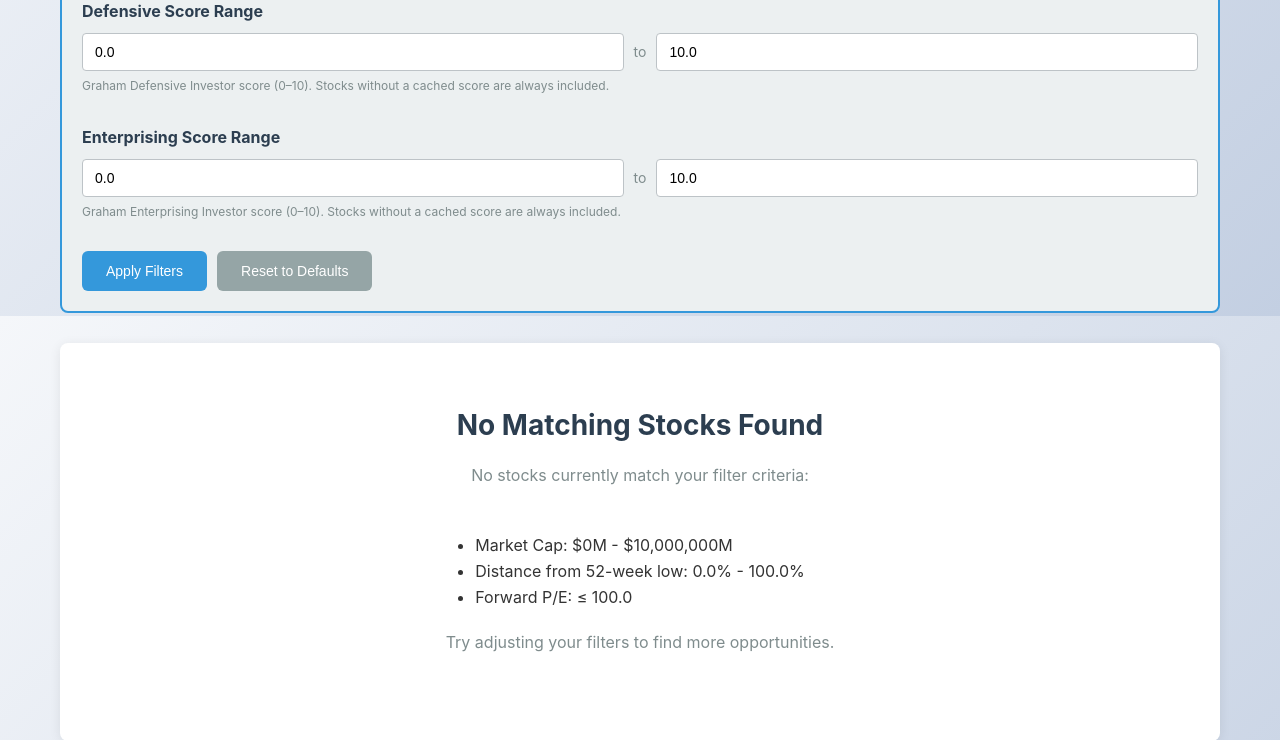
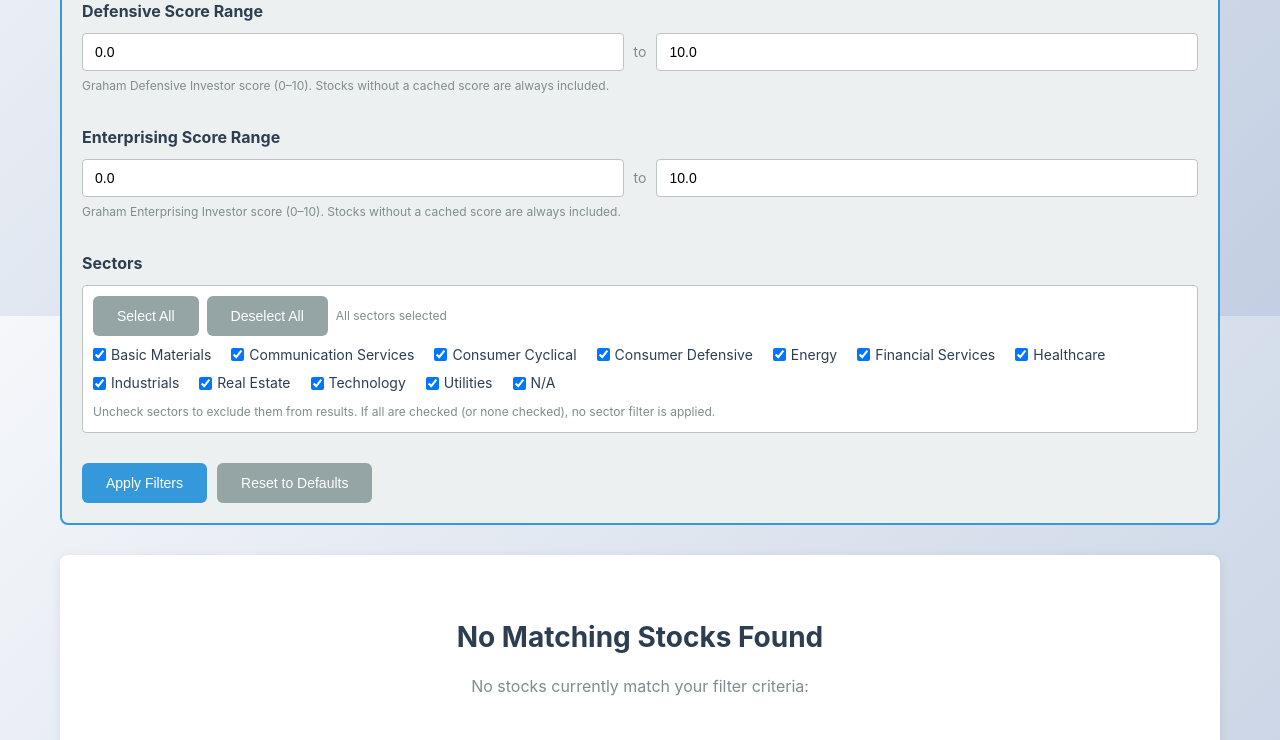
Before and after one commit to qchrisd/Stock-Tracker, a Flask app: page /research in a window 1280 px wide. Shown: the part 1284-2024 px from the top of the page. Run offline with Flask 3, Linux system fonts and the light colour scheme; data comes from the database, SQL or seed files in the repository.

Commit message:
Adds filter for sector

```diff
--- a/app/routes.py
+++ b/app/routes.py
@@ -1709,6 +1709,7 @@ def research():
     suggestions = []
     error_message = None
     cache_status = None
+    available_sectors = []
 
     symbols_input = request.args.get('symbols', '').strip()
     market_cap_min_m = request.args.get('market_cap_min', 0, type=float)
@@ -1722,10 +1723,25 @@ def research():
     defensive_score_max = request.args.get('defensive_score_max', 10, type=float)
     enterprising_score_min = request.args.get('enterprising_score_min', 0, type=float)
     enterprising_score_max = request.args.get('enterprising_score_max', 10, type=float)
+    selected_sectors = request.args.getlist('sectors')
+
+    _default_sectors = [
+        'Basic Materials', 'Communication Services', 'Consumer Cyclical',
+        'Consumer Defensive', 'Energy', 'Financial Services', 'Healthcare',
+        'Industrials', 'Real Estate', 'Technology', 'Utilities', 'N/A',
+    ]
 
     cs = db_manager.get_cache_session()
     try:
         cache_count = cs.query(StockCache).count()
+        if cache_count > 0:
+            sector_rows = cs.query(StockCache.sector).distinct().order_by(StockCache.sector).all()
+            available_sectors = sorted([r[0] for r in sector_rows if r[0] and r[0] != 'N/A'])
+            if any(r[0] == 'N/A' for r in sector_rows if r[0]):
+                available_sectors.append('N/A')
+        else:
+            available_sectors = _default_sectors
+
         if symbols_input:
             symbols_to_search = [s.strip().upper() for s in symbols_input.split(',') if s.strip()]
             cache_status = f'Searching {len(symbols_to_search)} custom symbols (live data)'
@@ -1745,6 +1761,8 @@ def research():
                     mc = info.get('marketCap')
                     if not mc: continue
                     mc_b = mc / 1e9
+                    stock_sector = info.get('sector', 'N/A')
+                    if selected_sectors and stock_sector not in selected_sectors: continue
                     if not (distance_min <= dist <= distance_max and fpe <= forward_pe_max
                             and market_cap_min <= mc_b <= market_cap_max): continue
                     eps = info.get('trailingEps')
@@ -1758,7 +1776,7 @@ def research():
                         'symbol': symbol, 'name': info.get('longName', symbol),
                         'current_price': current_price, 'week_52_low': w52l, 'week_52_high': w52h,
                         'distance_from_low': dist, 'forward_pe': fpe, 'market_cap': mc,
-                        'market_cap_billions': mc_b, 'sector': info.get('sector', 'N/A'),
+                        'market_cap_billions': mc_b, 'sector': stock_sector,
                         'dividend_yield': info.get('dividendYield', 0),
                         'pe_ratio': info.get('trailingPE'), 'eps': eps,
                         'book_value_per_share': bvps, 'graham_number': gn,
@@ -1770,12 +1788,15 @@ def research():
                 except Exception: continue
         elif cache_count > 0:
             cache_status = f'\u2713 {cache_count:,} stocks cached and ready to search'
-            cached_stocks = cs.query(StockCache).filter(
+            cache_query = cs.query(StockCache).filter(
                 StockCache.market_cap_billions >= market_cap_min,
                 StockCache.market_cap_billions <= market_cap_max,
                 StockCache.distance_from_low >= distance_min,
                 StockCache.distance_from_low <= distance_max,
-            ).all()
+            )
+            if selected_sectors:
+                cache_query = cache_query.filter(StockCache.sector.in_(selected_sectors))
+            cached_stocks = cache_query.all()
             for stock in cached_stocks:
                 fpe = stock.forward_pe or stock.trailing_pe or 0
                 if fpe == 0 or fpe > forward_pe_max: continue
@@ -1816,7 +1837,8 @@ def research():
                            distance_min=distance_min, distance_max=distance_max,
                            forward_pe_max=forward_pe_max,
                            defensive_score_min=defensive_score_min, defensive_score_max=defensive_score_max,
-                           enterprising_score_min=enterprising_score_min, enterprising_score_max=enterprising_score_max)
+                           enterprising_score_min=enterprising_score_min, enterprising_score_max=enterprising_score_max,
+                           available_sectors=available_sectors, selected_sectors=selected_sectors)
 
 
 # ── SEC helpers ───────────────────────────────────────────────────────────────
--- a/app/templates/research.html
+++ b/app/templates/research.html
@@ -207,6 +207,32 @@
                     Graham Enterprising Investor score (0–10). Stocks without a cached score are always included.
                 </div>
             </div>
+
+            <!-- Sector Filter -->
+            {% if available_sectors %}
+            <div class="filter-group">
+                <label><strong>Sectors</strong></label>
+                <div style="border: 1px solid #bdc3c7; border-radius: 4px; padding: 10px; background-color: white;">
+                    <div style="margin-bottom: 8px; display: flex; gap: 8px; align-items: center; flex-wrap: wrap;">
+                        <button type="button" class="btn btn-sm btn-secondary" onclick="selectAllSectors()">Select All</button>
+                        <button type="button" class="btn btn-sm btn-secondary" onclick="deselectAllSectors()">Deselect All</button>
+                        <span id="sector-count" style="font-size: 12px; color: #7f8c8d;"></span>
+                    </div>
+                    <div style="display: flex; flex-wrap: wrap; gap: 6px 20px;" id="sector-checkboxes">
+                        {% for sector in available_sectors %}
+                        <label style="display: flex; align-items: center; gap: 5px; font-size: 14px; cursor: pointer; white-space: nowrap; font-weight: normal; margin-bottom: 0;">
+                            <input type="checkbox" name="sectors" value="{{ sector }}" class="sector-checkbox"
+                                   {% if not selected_sectors or sector in selected_sectors %}checked{% endif %}>
+                            {{ sector }}
+                        </label>
+                        {% endfor %}
+                    </div>
+                    <div style="font-size: 12px; color: #7f8c8d; margin-top: 8px;">
+                        Uncheck sectors to exclude them from results. If all are checked (or none checked), no sector filter is applied.
+                    </div>
+                </div>
+            </div>
+            {% endif %}
         </div>
 
         <div style="margin-top: 20px; display: flex; gap: 10px;">
@@ -358,16 +384,53 @@
 {% endif %}
 
 <script>
+function selectAllSectors() {
+    document.querySelectorAll('.sector-checkbox').forEach(cb => cb.checked = true);
+    updateSectorCount();
+}
+
+function deselectAllSectors() {
+    document.querySelectorAll('.sector-checkbox').forEach(cb => cb.checked = false);
+    updateSectorCount();
+}
+
+function updateSectorCount() {
+    const total = document.querySelectorAll('.sector-checkbox').length;
+    const checked = document.querySelectorAll('.sector-checkbox:checked').length;
+    const countEl = document.getElementById('sector-count');
+    if (countEl) {
+        if (checked === total) {
+            countEl.textContent = 'All sectors selected';
+        } else if (checked === 0) {
+            countEl.textContent = 'No sectors selected (no filter)';
+        } else {
+            countEl.textContent = `${checked} of ${total} selected`;
+        }
+    }
+}
+
+document.addEventListener('DOMContentLoaded', function() {
+    // Wire up live count updates
+    document.querySelectorAll('.sector-checkbox').forEach(cb => {
+        cb.addEventListener('change', updateSectorCount);
+    });
+    updateSectorCount();
+});
+
 function resetFilters() {
     document.getElementById('market_cap_min').value = 0;
     document.getElementById('market_cap_max').value = 10000000;
     document.getElementById('distance_min_slider').value = 0;
-    document.getElementById('distance_max_slider').value = 15;
-    document.getElementById('forward_pe_max').value = 40;
+    document.getElementById('distance_max_slider').value = 100;
+    document.getElementById('distance_min').value = 0;
+    document.getElementById('distance_max').value = 100;
+    document.getElementById('distance_display').textContent = '0% - 100%';
+    document.getElementById('forward_pe_max').value = 100;
     document.getElementById('defensive_score_min').value = 0;
     document.getElementById('defensive_score_max').value = 10;
     document.getElementById('enterprising_score_min').value = 0;
     document.getElementById('enterprising_score_max').value = 10;
+    selectAllSectors();
     updateDistanceDisplay();
 }
 
@@ -795,21 +858,6 @@ document.addEventListener('DOMContentLoaded', function() {
     }, 30000);
 });
 
-function resetFilters() {
-    document.getElementById('market_cap_min').value = '0';
-    document.getElementById('market_cap_max').value = '10000000';
-    document.getElementById('distance_min_slider').value = '0';
-    document.getElementById('distance_max_slider').value = '100';
-    document.getElementById('distance_min').value = '0';
-    document.getElementById('distance_max').value = '100';
-    document.getElementById('distance_display').textContent = '0.0% - 100.0%';
-    document.getElementById('forward_pe_max').value = '100';
-    document.getElementById('defensive_score_min').value = '0';
-    document.getElementById('defensive_score_max').value = '10';
-    document.getElementById('enterprising_score_min').value = '0';
-    document.getElementById('enterprising_score_max').value = '10';
-}
-
 // Scheduler functions
 function toggleSchedulerSettings() {
     const settingsDiv = document.getElementById('scheduler-settings');
```
